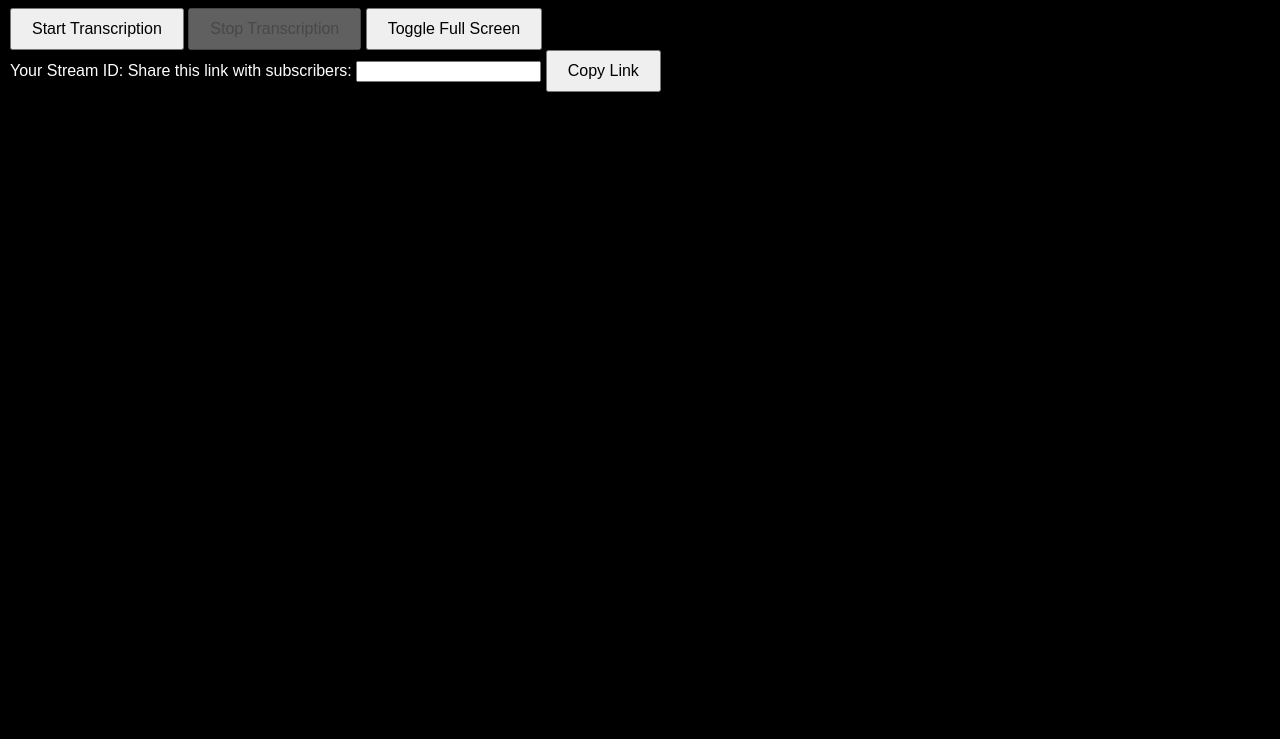
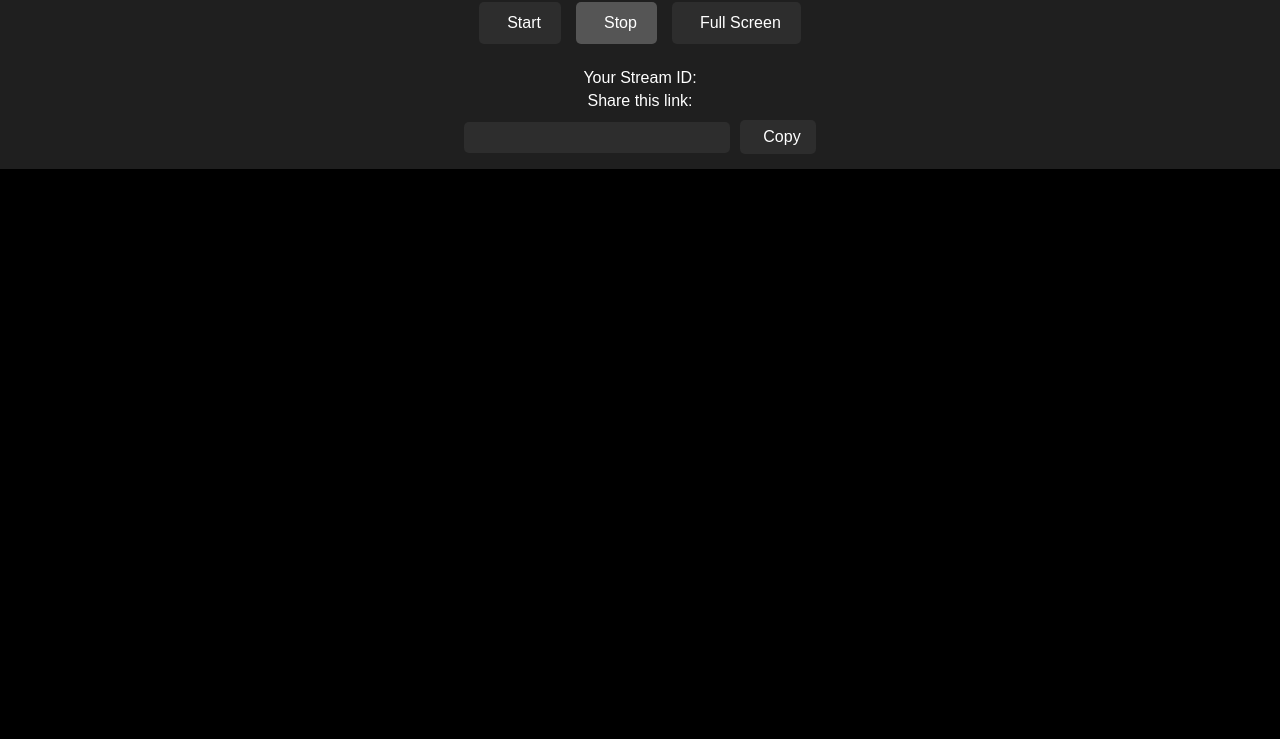
Before and after one commit to borohhov/real-time-transcribe, a website: page public/index.html in a window 1280 px wide. Shown: the part 61-800 px from the top of the page. Drawn offline with Linux system fonts and the light colour scheme.

Commit message:
ready for cloud run

```diff
--- a/package.json
+++ b/package.json
@@ -5,7 +5,7 @@
   "main": "server.js",
   "scripts": {
     "build": "tsc",
-    "start": "node dist/server.js",
+    "start": "tsc && node dist/server.js",
     "dev": "nodemon --watch src -e ts --exec ts-node src/server.ts"
   },
   "keywords": [],
--- a/public/index.html
+++ b/public/index.html
@@ -8,18 +8,36 @@
 </head>
 <body>
 
-  <div id="controls">
-    <h3>Real-time Transcription</h3>
-    <button id="start-button">Start Transcription</button>
-    <button id="stop-button" disabled>Stop Transcription</button>
-    <button id="fullscreen-button">Toggle Full Screen</button>
-    <div id="stream-id-container">
-      <span>Your Stream ID: <span id="stream-id"></span></span>
-      <span>Share this link with subscribers:</span>
-      <input type="text" id="stream-link" readonly>
-      <button id="copy-link-button">Copy Link</button>
+  <header id="controls">
+    <h1>Real-time Transcription</h1>
+    <div id="buttons">
+      <button id="start-button" class="control-button">
+        <i class="fas fa-play"></i>
+        <span>Start</span>
+      </button>
+      <button id="stop-button" class="control-button" disabled>
+        <i class="fas fa-stop"></i>
+        <span>Stop</span>
+      </button>
+      <button id="fullscreen-button" class="control-button">
+        <i class="fas fa-expand"></i>
+        <span>Full Screen</span>
+      </button>
     </div>
-  </div>
+    <div id="stream-info" class="hidden">
+      <div id="stream-id-container">
+        <p>Your Stream ID: <strong id="stream-id"></strong></p>
+        <p>Share this link:</p>
+        <div id="link-container">
+          <input type="text" id="stream-link" readonly>
+          <button id="copy-link-button" class="control-button">
+            <i class="fas fa-copy"></i>
+            <span>Copy</span>
+          </button>
+        </div>
+      </div>
+    </div>
+  </header>
 
   <div id="transcription-container"></div>
 
--- a/public/script.js
+++ b/public/script.js
@@ -42,7 +42,7 @@ async function startTranscription() {
 
   // Initialize or reuse WebSocket
   if (!socket || socket.readyState !== WebSocket.OPEN) {
-    socket = new WebSocket('ws://localhost:3000');
+    socket = new WebSocket(`ws://localhost:8080`);
 
     socket.onopen = () => {
       console.log('WebSocket connection opened');
--- a/public/styles.css
+++ b/public/styles.css
@@ -18,6 +18,93 @@ body {
   #transcription-container {
     font-size: 2em;
   }
+}
+/* Header / Controls */
+header#controls {
+  position: fixed;
+  top: 0;
+  left: 0;
+  width: 100%;
+  background-color: #1f1f1f;
+  padding: 15px 20px;
+  box-sizing: border-box;
+  display: flex;
+  flex-direction: column;
+  z-index: 1000;
+}
+
+header#controls h1 {
+  margin: 0;
+  font-size: 1.8em;
+  text-align: center;
+}
+
+#buttons {
+  display: flex;
+  justify-content: center;
+  margin-top: 15px;
+  gap: 15px;
+}
+
+.control-button {
+  background-color: #2d2d2d;
+  color: #ffffff;
+  border: none;
+  padding: 12px 20px;
+  font-size: 1em;
+  cursor: pointer;
+  border-radius: 5px;
+  display: flex;
+  align-items: center;
+  gap: 8px;
+  transition: background-color 0.3s;
+}
+
+.control-button i {
+  font-size: 1.2em;
+}
+
+.control-button:disabled {
+  background-color: #555555;
+  cursor: not-allowed;
+}
+
+.control-button:not(:disabled):hover {
+  background-color: #3e3e3e;
+}
+
+#stream-info {
+  margin-top: 20px;
+  text-align: center;
+}
+
+#stream-id-container p {
+  margin: 5px 0;
+}
+
+#link-container {
+  display: flex;
+  justify-content: center;
+  align-items: center;
+  gap: 10px;
+  margin-top: 10px;
+}
+
+#stream-link {
+  background-color: #2d2d2d;
+  color: #ffffff;
+  border: none;
+  padding: 8px;
+  width: 250px;
+  border-radius: 5px;
+}
+
+#copy-link-button {
+  padding: 8px 15px;
+}
+
+#copy-link-button i {
+  font-size: 1em;
 }
 
 
--- a/public/subscriber.js
+++ b/public/subscriber.js
@@ -16,7 +16,7 @@ function startSubscription() {
   }
 
   // Initialize WebSocket
-  socket = new WebSocket('ws://localhost:3000');
+  socket = new WebSocket(`ws://localhost:8080`);
 
   socket.onopen = () => {
     console.log('WebSocket connection opened');
--- a/src/common/types/supportedLanguageCodes.ts
+++ b/src/common/types/supportedLanguageCodes.ts
@@ -1,2 +1,2 @@
 export type SupportedSourceLanguageCode = 'en-US' | 'es-US' | 'fr-FR';
-export type SupportedTargetLanguageCode = 'en-US' | 'es-US' | 'et-EE';
+export type SupportedTargetLanguageCode = 'en-US' | 'ru-RU' | 'et-EE';
--- a/src/controllers/transcriptionController.ts
+++ b/src/controllers/transcriptionController.ts
@@ -57,7 +57,7 @@ export const startTranscription = (ws: CustomWebSocket, streamID: string) => {
 
 
   const sourceLanguageCode: SupportedSourceLanguageCode = 'en-US';
-  const targetLanguageCode: SupportedTargetLanguageCode = 'et-EE';
+  const targetLanguageCode: SupportedTargetLanguageCode = 'ru-RU';
   const translationService = new TranslationService();
 
   (async () => {
@@ -68,6 +68,7 @@ export const startTranscription = (ws: CustomWebSocket, streamID: string) => {
       AudioStream: getAudioStream(),
       EnablePartialResultsStabilization: true,
       PartialResultsStability: 'high',
+      VocabularyName: process.env.CUSTOM_VOCABULARY_NAME,
     });
     try {
       const response = await new TranscribeStreamingClient({
--- a/src/server.ts
+++ b/src/server.ts
@@ -23,6 +23,7 @@ app.get('/stream', (req, res) => {
 wss.on('connection', handleWebSocketConnection);
 
 // Start the server
-server.listen(3000, () => {
-  console.log('Server started on http://localhost:3000');
+const PORT = process.env.PORT || 3000;
+server.listen(PORT, () => {
+  console.log(`Server is running on port ${PORT}`);
 });
```
Also changed, not shown: docker-compose.yml (added, +7 -0 lines), 2 other files.
